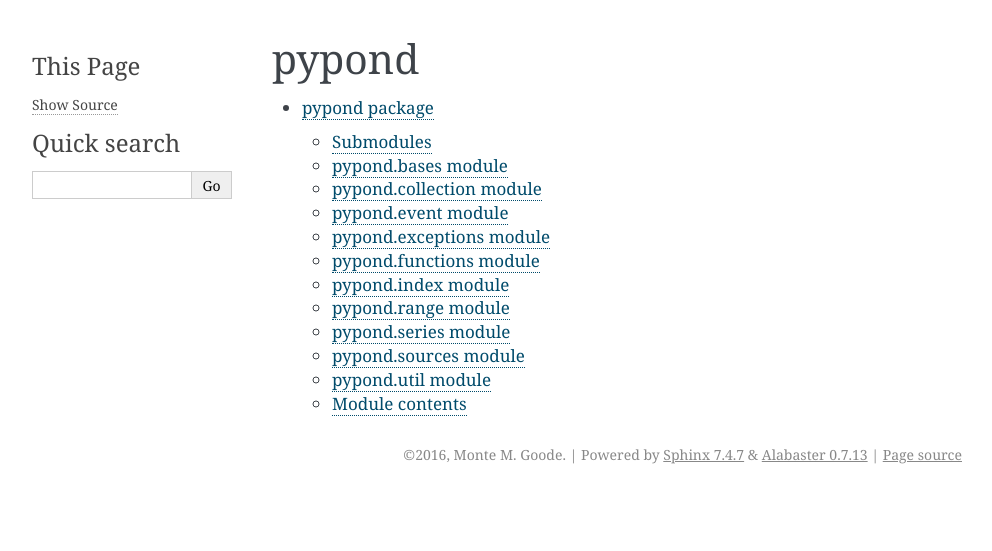
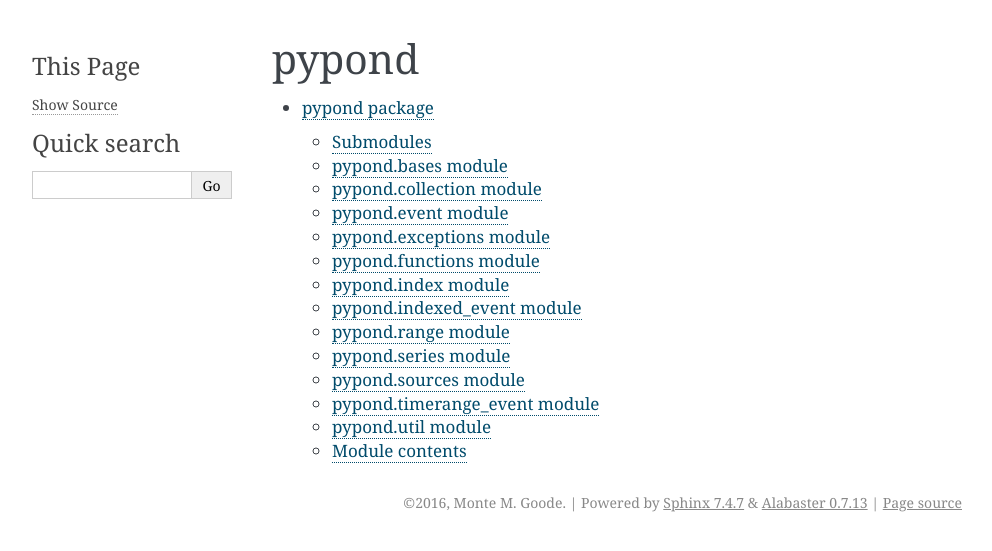
Before and after one commit to esnet/pypond, a Sphinx documentation site: the page built from docs/source/modules.rst, in a window 1280 px wide. Shown: the top 551 px of the page, without its empty margins (148-1140 px from the left). Built offline with Sphinx 7.4.7, drawn with Linux system fonts in a browser that asks for light colours.

Commit message:
Regenerate doc index, add helper shell script.

```diff
--- a/docs/source/pypond.rst
+++ b/docs/source/pypond.rst
@@ -52,6 +52,14 @@ pypond.index module
     :undoc-members:
     :show-inheritance:
 
+pypond.indexed_event module
+---------------------------
+
+.. automodule:: pypond.indexed_event
+    :members:
+    :undoc-members:
+    :show-inheritance:
+
 pypond.range module
 -------------------
 
@@ -76,6 +84,14 @@ pypond.sources module
     :undoc-members:
     :show-inheritance:
 
+pypond.timerange_event module
+-----------------------------
+
+.. automodule:: pypond.timerange_event
+    :members:
+    :undoc-members:
+    :show-inheritance:
+
 pypond.util module
 ------------------
 
```
Also changed, not shown: 1 other file.
